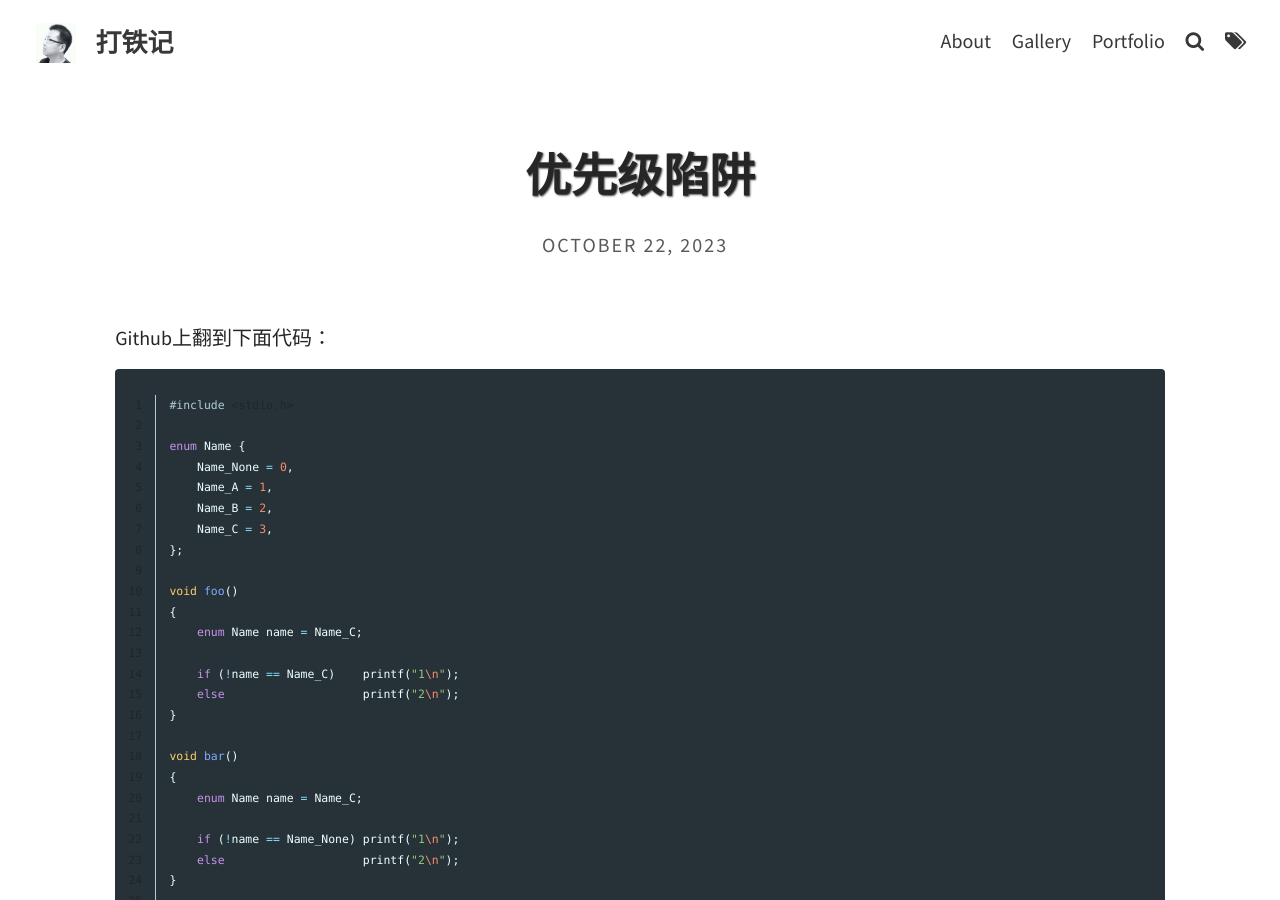
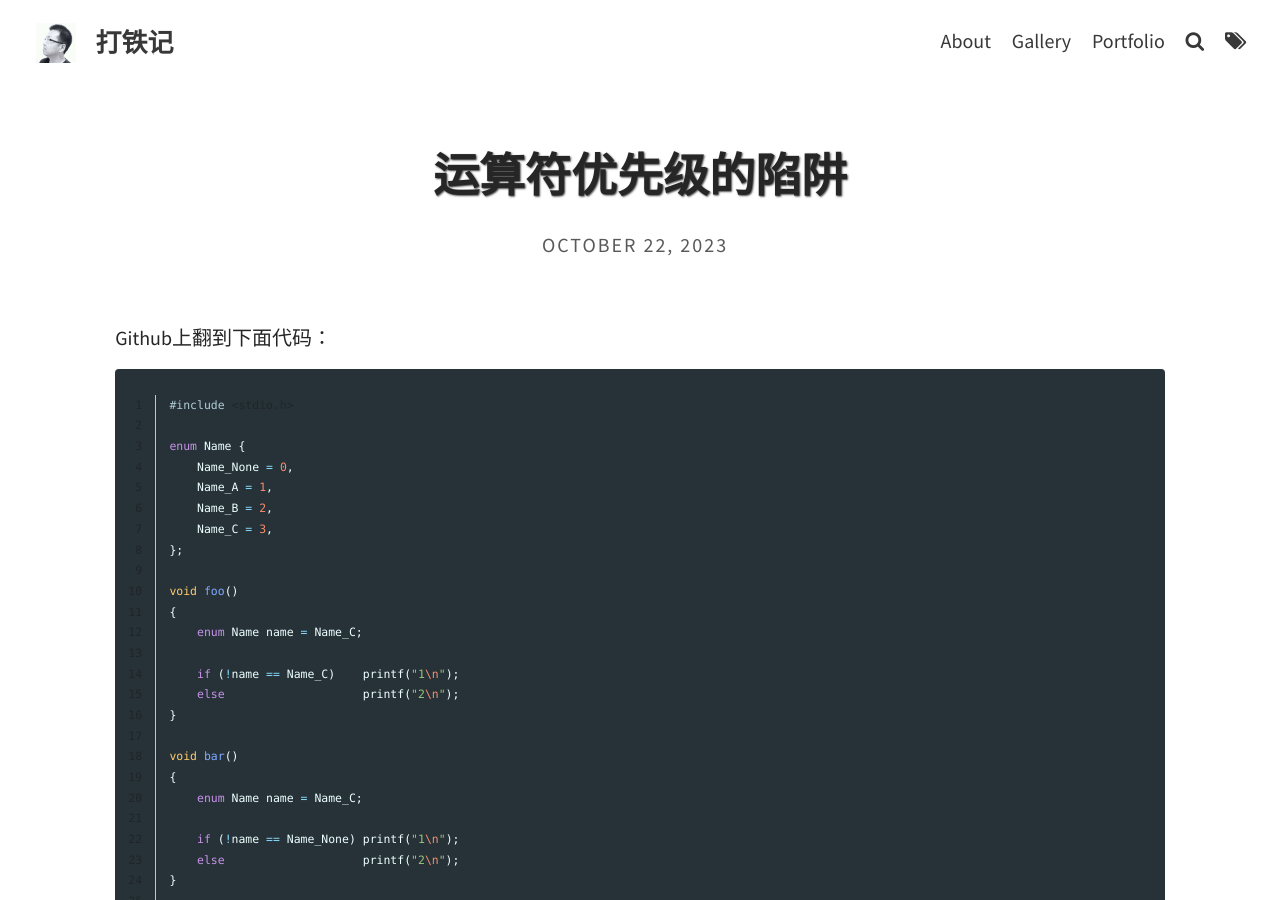
Before and after one commit to hubugui/hubugui.github.io, a Jekyll site: the page built from _posts/2023-10-22-运算符优先级的陷阱.md, in a window 1280 px wide and 900 px high. Built offline with Jekyll 4.4.1, drawn with Linux system fonts in a browser that asks for light colours; comment, search, counter and statistics services are not loaded.

Commit message:
20231022

```diff
--- a/_posts/2023-10-22-优先级陷阱.md
+++ b/_posts/2023-10-22-运算符优先级的陷阱.md
@@ -1,6 +1,6 @@
 ---
 layout: post
-title: 优先级陷阱                               # Title of the page
+title: 运算符优先级的陷阱                               # Title of the page
 hide_title: false                                   # Hide the title when displaying the post, but shown in lists of posts
 # feature-img: "assets/img/sample.png"              # Add a feature-image to the post
 # thumbnail: "assets/img/stb_background.png"        # Add a thumbnail image on blog view
```
